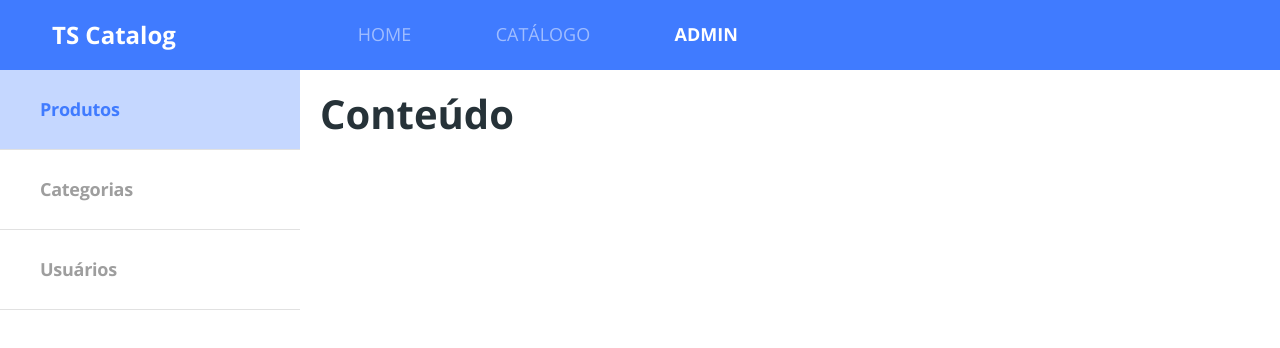
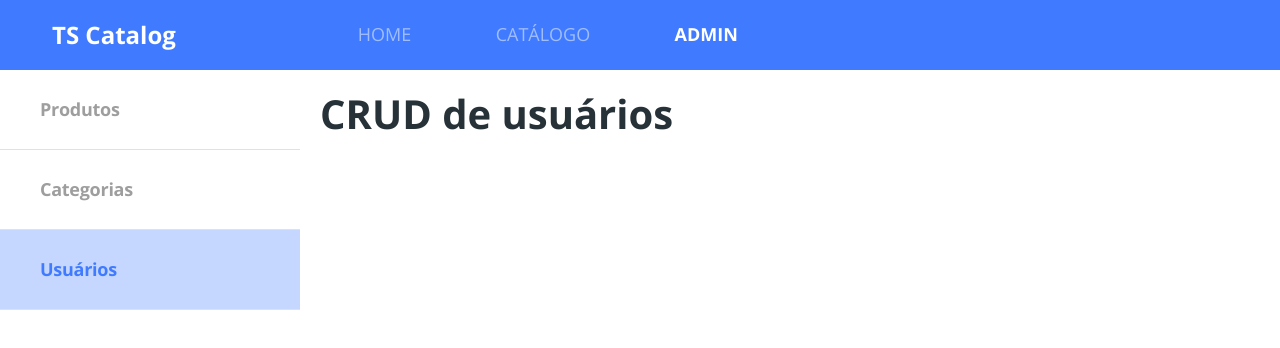
Before and after one commit to T-G0nc4lv3s/bds01-reactjs, a React (Create React App) app in the folder frontweb/: page /admin/users in a window 1280 px wide. Shown: the top 348 px of the page. Built offline with nearby package versions, Linux system fonts and the light colour scheme.

Commit message:
Routes, redirect, nesting

```diff
--- a/frontweb/src/Routes.tsx
+++ b/frontweb/src/Routes.tsx
@@ -1,4 +1,4 @@
-import { BrowserRouter, Route, Switch } from 'react-router-dom';
+import { BrowserRouter, Route, Switch, Redirect } from 'react-router-dom';
 
 import Home from 'pages/Home';
 import Navbar from 'components/Navbar';
@@ -19,6 +19,7 @@ const Routes = () => (
       <Route path="/products/:productId">
         <ProductDetails />
       </Route>
+      <Redirect exact from="/admin" to="/admin/products" />
       <Route path="/admin">
         <Admin />
       </Route>
--- a/frontweb/src/pages/Admin/Navbar/index.tsx
+++ b/frontweb/src/pages/Admin/Navbar/index.tsx
@@ -1,23 +1,24 @@
 import './styles.css';
+import { NavLink } from 'react-router-dom';
 
 const Navbar = () => {
   return (
     <nav className="admin-nav-container">
       <ul>
         <li>
-          <a href="link" className="admin-nav-item active">
+          <NavLink to="/admin/products" className="admin-nav-item">
             <p>Produtos</p>
-          </a>
+          </NavLink>
         </li>
         <li>
-          <a href="link" className="admin-nav-item">
+          <NavLink to="/admin/categories" className="admin-nav-item">
             <p>Categorias</p>
-          </a>
+          </NavLink>
         </li>
         <li>
-          <a href="link" className="admin-nav-item">
+          <NavLink to="/admin/users" className="admin-nav-item">
             <p>Usuários</p>
-          </a>
+          </NavLink>
         </li>
       </ul>
     </nav>
--- a/frontweb/src/pages/Admin/index.tsx
+++ b/frontweb/src/pages/Admin/index.tsx
@@ -1,12 +1,23 @@
 import Navbar from './Navbar';
 import './styles.css';
+import { Switch, Route } from 'react-router-dom';
 
 const Admin = () => {
   return (
     <div className="admin-container">
       <Navbar />
       <div className="admin-content">
-        <h1>Conteúdo</h1>
+        <Switch>
+          <Route path="/admin/products">
+            <h1>CRUD de produtos</h1>
+          </Route>
+          <Route path="/admin/categories">
+            <h1>CRUD de categorias</h1>
+          </Route>
+          <Route path="/admin/users">
+            <h1>CRUD de usuários</h1>
+          </Route>
+        </Switch>
       </div>
     </div>
 
```
